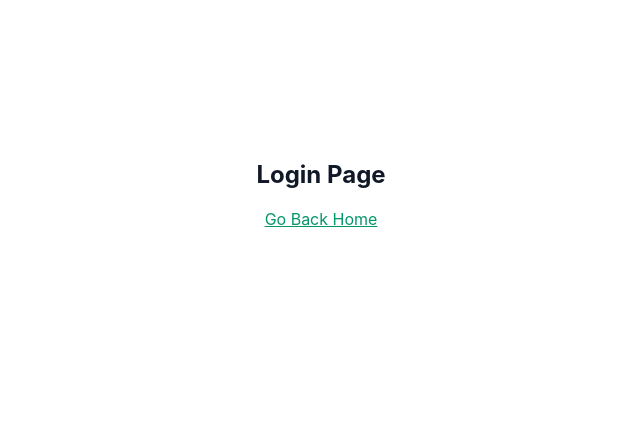
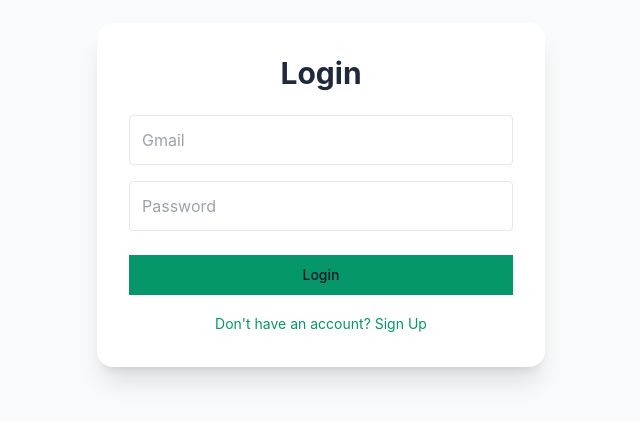
Before and after one commit to jenapradyumna76-coder/Code-dazzlers, a React (Vite) app: page /login in a window 1280 px wide. Shown: the part 205-626 px from the top of the page, without its empty margins (319-959 px from the left). Built offline with nearby package versions, Linux system fonts and the light colour scheme.

Commit message:
adding feature

```diff
--- a/src/App.jsx
+++ b/src/App.jsx
@@ -1,37 +1,98 @@
-import React from 'react';
-import { BrowserRouter as Router, Routes, Route } from 'react-router-dom';
+import React, { useState } from 'react';
+import { BrowserRouter as Router, Routes, Route, useNavigate, Navigate } from 'react-router-dom';
 import { HelmetProvider } from 'react-helmet-async';
 import Hero from './components/Hero';
 import About from './components/About';
+import { Button } from './components/ui/button';
 
-// These are simple placeholders for your new pages
-const LoginPage = () => (
-  <div className="flex flex-col items-center justify-center h-screen">
-    <h1 className="text-2xl font-bold mb-4">Login Page</h1>
-    <a href="/" className="text-emerald-600 underline">Go Back Home</a>
-  </div>
-);
+// --- LOGIN PAGE COMPONENT ---
+const LoginPage = ({ userDB }) => {
+  const [email, setEmail] = useState('');
+  const [password, setPassword] = useState('');
+  const navigate = useNavigate();
 
-const SignupPage = () => (
-  <div className="flex flex-col items-center justify-center h-screen">
-    <h1 className="text-2xl font-bold mb-4">Sign Up Page</h1>
-    <a href="/" className="text-emerald-600 underline">Go Back Home</a>
-  </div>
-);
+  const handleLogin = () => {
+    if (userDB && userDB.email === email && userDB.password === password) {
+      navigate('/dashboard');
+    } else {
+      alert("Invalid credentials! Please sign up first.");
+    }
+  };
 
+  return (
+    <div className="flex flex-col items-center justify-center h-screen bg-slate-50">
+      <div className="p-8 bg-white shadow-xl rounded-2xl w-full max-w-md">
+        <h2 className="text-3xl font-bold mb-6 text-center text-slate-800">Login</h2>
+        <input className="w-full p-3 mb-4 border rounded" type="email" placeholder="Gmail" onChange={(e) => setEmail(e.target.value)} />
+        <input className="w-full p-3 mb-6 border rounded" type="password" placeholder="Password" onChange={(e) => setPassword(e.target.value)} />
+        <Button className="w-full bg-emerald-600 mb-4" onClick={handleLogin}>Login</Button>
+        <button onClick={() => navigate('/signup')} className="text-sm text-emerald-600 w-full text-center">Don't have an account? Sign Up</button>
+      </div>
+    </div>
+  );
+};
+
+// --- SIGNUP PAGE COMPONENT ---
+const SignupPage = ({ setUserDB }) => {
+  const [email, setEmail] = useState('');
+  const [password, setPassword] = useState('');
+  const navigate = useNavigate();
+
+  const handleSignup = () => {
+    setUserDB({ email, password });
+    alert("Account created successfully!");
+    navigate('/login');
+  };
+
+  return (
+    <div className="flex flex-col items-center justify-center h-screen bg-slate-50">
+      <div className="p-8 bg-white shadow-xl rounded-2xl w-full max-w-md">
+        <h2 className="text-3xl font-bold mb-6 text-center text-slate-800">Create Account</h2>
+        <input className="w-full p-3 mb-4 border rounded" type="email" placeholder="Gmail" onChange={(e) => setEmail(e.target.value)} />
+        <input className="w-full p-3 mb-6 border rounded" type="password" placeholder="Password" onChange={(e) => setPassword(e.target.value)} />
+        <Button className="w-full bg-emerald-600 mb-4" onClick={handleSignup}>Sign Up</Button>
+      </div>
+    </div>
+  );
+};
+
+// --- DASHBOARD COMPONENT ---
+const Dashboard = () => {
+  const features = [
+    { title: "Full Wipe Bar", desc: "Military-grade data erasure", icon: "🧹" },
+    { title: "E-Waste Management", desc: "Sustainable disposal tracking", icon: "♻️" },
+    { title: "AI Chatbot (LLM)", desc: "Trained security assistant", icon: "🤖" },
+    { title: "Report Section", desc: "Compliance & Audit logs", icon: "📊" }
+  ];
+
+  return (
+    <div className="min-h-screen bg-slate-100 p-8">
+      <h1 className="text-3xl font-bold mb-8 text-slate-800">EcoSecure Dashboard</h1>
+      <div className="grid grid-cols-1 md:grid-cols-2 gap-6">
+        {features.map((f, i) => (
+          <div key={i} className="p-6 bg-white rounded-xl shadow-sm border hover:border-emerald-500 cursor-pointer transition-all">
+            <div className="text-4xl mb-4">{f.icon}</div>
+            <h3 className="text-xl font-bold mb-2">{f.title}</h3>
+            <p className="text-slate-600">{f.desc}</p>
+          </div>
+        ))}
+      </div>
+    </div>
+  );
+};
+
+// --- MAIN APP COMPONENT ---
 function App() {
+  const [userDB, setUserDB] = useState(null); // This stores our "fake" user database
+
   return (
     <HelmetProvider>
       <Router>
         <Routes>
-          <Route path="/" element={
-            <>
-              <Hero />
-              <About />
-            </>
-          } />
-          <Route path="/login" element={<LoginPage />} />
-          <Route path="/signup" element={<SignupPage />} />
+          <Route path="/" element={<><Hero /><About /></>} />
+          <Route path="/login" element={<LoginPage userDB={userDB} />} />
+          <Route path="/signup" element={<SignupPage setUserDB={setUserDB} />} />
+          <Route path="/dashboard" element={userDB ? <Dashboard /> : <Navigate to="/login" />} />
         </Routes>
       </Router>
     </HelmetProvider>
```
